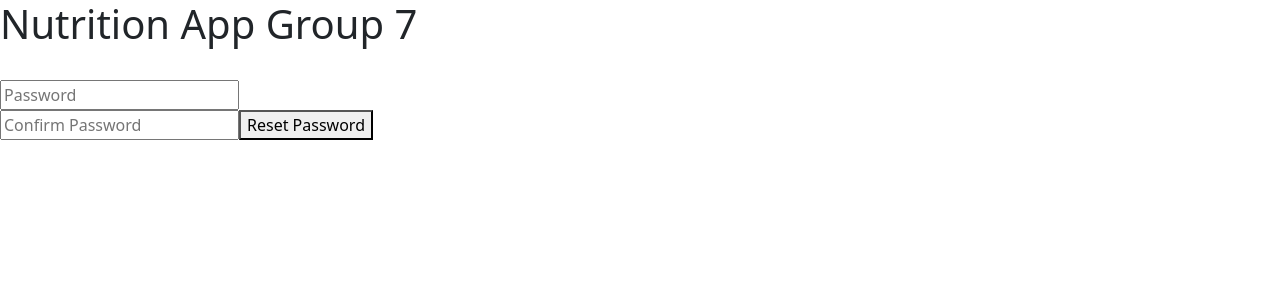
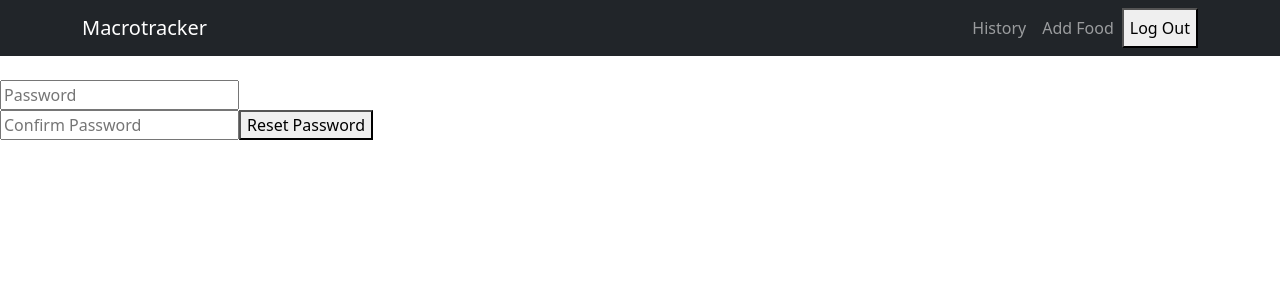
Before and after one commit to johnmichael-kane/Large-Project, a React (Create React App) app in the folder frontend/: page /passwordReset in a window 1280 px wide. Shown: the top 300 px of the page. Built offline with nearby package versions, Linux system fonts and the light colour scheme.

Commit message:
Update PageTitle.js
added a nice topbar with the log out

```diff
--- a/frontend/src/components/PageTitle.js
+++ b/frontend/src/components/PageTitle.js
@@ -1,9 +1,48 @@
 import React from 'react';
+import 'bootstrap/dist/css/bootstrap.min.css'
 
 function PageTitle()
 {
+  var _ud = localStorage.getItem('user_data');
+  var ud = JSON.parse(_ud);
+
+  const doLogout = event =>
+  {
+    event.preventDefault();
+
+      localStorage.removeItem("user_data")
+      window.location.href = '/';
+
+  };
    return(
-     <h1 id="title">Nutrition App Group 7</h1>
+    <div>
+      <body>
+      <script src="https://cdn.jsdelivr.net/npm/bootstrap@5.3.0/dist/js/bootstrap.bundle.min.js" integrity="sha384-geWF76RCwLtnZ8qwWowPQNguL3RmwHVBC9FhGdlKrxdiJJigb/j/68SIy3Te4Bkz" crossorigin="anonymous"></script>
+        <nav class="navbar navbar-expand-lg bg-dark navbar-dark">
+          <div class="container">
+            <a href="#" class="navbar-brand">Macrotracker</a>
+
+            <button class="navbar-toggler" type="button"
+            data-bs-toggle="collapse" data-bs-target="#navmenu">
+              <span class="navbar-toggler-icon"></span>
+            </button>
+
+            <div class="collapse navbar-collapse" id="navmenu">
+              <ul class ="navbar-nav ms-auto">
+                <li class="nav-item">
+                  <a href="#" class="nav-link">History</a>
+                </li>
+                <li class="nav-item">
+                  <a href="#" class="nav-link">Add Food</a>
+                </li>
+                <button type="button" id="logoutButton" class="buttons"
+                onClick={doLogout}> Log Out </button>
+              </ul>
+            </div>
+          </div>
+        </nav>
+      </body>
+    </div>
    );
 };
 
```
